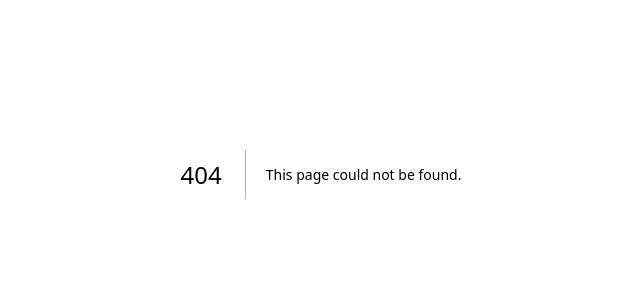
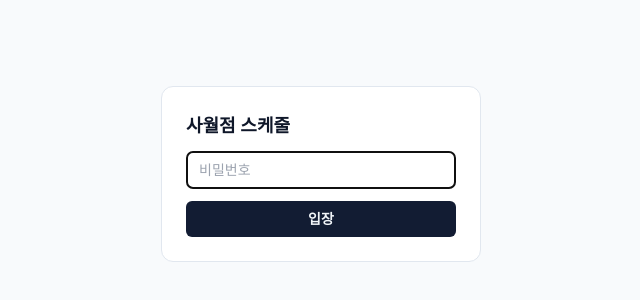
Before and after one commit to BaeSangHyuck/saweol-schedule, a Next.js app: page /login in a window 1280 px wide. Before the commit this address had no page. Shown: the part 226-526 px from the top of the page, without its empty margins (319-959 px from the left). Built offline with nearby package versions, Linux system fonts and the light colour scheme.

Commit message:
feat: single-password auth gate

```diff
--- /dev/null
+++ b/src/app/login/actions.ts
@@ -0,0 +1,14 @@
+"use server";
+import { cookies } from "next/headers";
+import { redirect } from "next/navigation";
+
+export async function login(formData: FormData) {
+  const pw = String(formData.get("password") ?? "");
+  if (pw !== process.env.APP_PASSWORD) {
+    redirect("/login?error=1");
+  }
+  cookies().set("auth", process.env.AUTH_COOKIE_SECRET!, {
+    httpOnly: true, sameSite: "lax", path: "/", maxAge: 60 * 60 * 24 * 30,
+  });
+  redirect("/");
+}
--- /dev/null
+++ b/src/app/login/page.tsx
@@ -0,0 +1,19 @@
+import { login } from "./actions";
+
+export default function LoginPage({ searchParams }: { searchParams: { error?: string } }) {
+  return (
+    <main className="min-h-screen grid place-items-center">
+      <form action={login} className="w-80 space-y-3 rounded-xl border border-border bg-white p-6">
+        <h1 className="text-lg font-bold">사월점 스케줄</h1>
+        <input
+          name="password" type="password" placeholder="비밀번호" autoFocus
+          className="w-full rounded-md border border-border px-3 py-2 text-sm"
+        />
+        {searchParams.error && <p className="text-sm text-destructive">비밀번호가 틀렸습니다.</p>}
+        <button className="w-full rounded-md bg-primary px-3 py-2 text-sm font-semibold text-primary-foreground">
+          입장
+        </button>
+      </form>
+    </main>
+  );
+}
```
Also changed, not shown: middleware.ts (added, +18 -0 lines).
